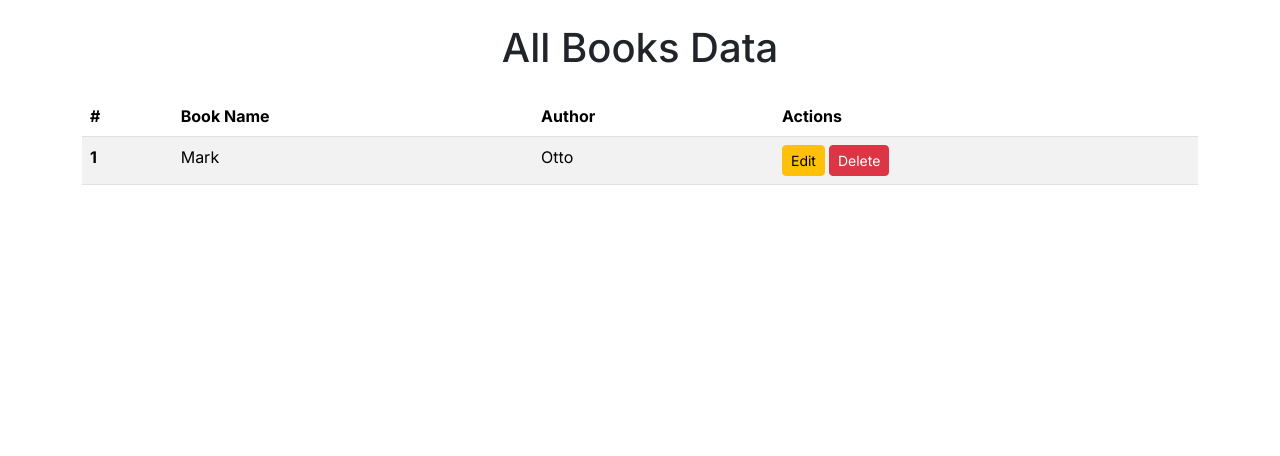
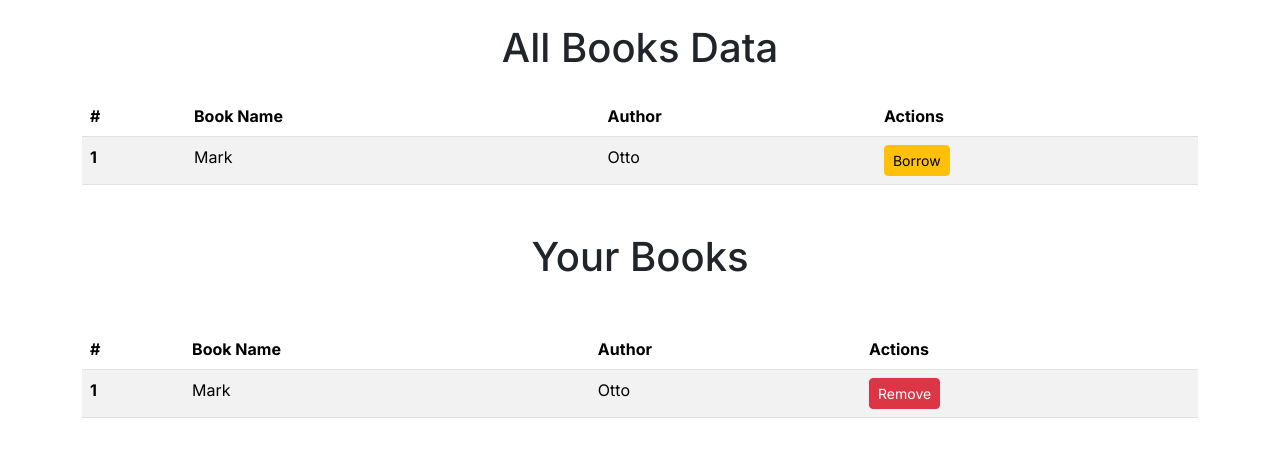
Before and after one commit to ALIRAZA17/LMS, a Next.js app: page /student in a window 1280 px wide. Shown: the top 456 px of the page. Built offline with nearby package versions, Linux system fonts and the light colour scheme.

Commit message:
Added prisma schema and introduced apis

```diff
--- /dev/null
+++ b/src/app/add-book/page.tsx
@@ -0,0 +1,22 @@
+export default function AddBook() {
+    return (
+        <div className="container my-4">
+        <form>
+            <div className="mb-3">
+                <label  className="form-label">Email address</label>
+                <input type="email" className="form-control" id="exampleInputEmail1" aria-describedby="emailHelp"/>
+                    <div id="emailHelp" className="form-text">We'll never share your email with anyone else.</div>
+            </div>
+            <div className="mb-3">
+                <label className="form-label">Password</label>
+                <input type="password" className="form-control" id="exampleInputPassword1"/>
+            </div>
+            <div className="mb-3 form-check">
+                <input type="checkbox" className="form-check-input" id="exampleCheck1"/>
+                    <label className="form-check-label">Check me out</label>
+            </div>
+            <button type="submit" className="btn btn-primary">Submit</button>
+        </form>
+        </div>
+    )
+}
--- a/src/app/admin/page.tsx
+++ b/src/app/admin/page.tsx
@@ -1,8 +1,18 @@
+import Link from "next/link";
 export default function AdminPage() {
     return (
       <>
         <h1 className="text-center my-4">All Books Data</h1>
 
+        <div className="d-flex justify-content-center align-items-center my-4">
+
+          <Link href={'/add-book'}>
+        <button className="btn btn-md btn-primary">
+          Add Book
+        </button>
+
+        </Link>
+        </div>
         <div className="mt-4 container">
           <table className="table table-striped">
             <thead>
--- a/src/app/page.tsx
+++ b/src/app/page.tsx
@@ -1,5 +1,19 @@
 import Link from "next/link";
-export default function Home() {
+import prisma from "../../lib/prisma";
+
+
+async function getAllBooks() {
+  const books = await prisma.book.findMany({
+    where: {
+      name: {
+        not: null
+      }
+    }
+  });
+  return books;
+}
+export default async function Home() {
+  const books = await getAllBooks();
   return (
     <>
       <div className="d-flex justify-content-center align-items-center my-4">
@@ -29,15 +43,22 @@
             </tr>
           </thead>
           <tbody>
+
+            {
+              books.map((book)=>{
+                return (
                   <tr>
                   <th scope="row">1</th>
-              <td>Mark</td>
-              <td>Otto</td>
+                  <td>{book.name}</td>
+                  <td>{book.author}</td>
                   <td>
                     <button className="btn btn-sm btn-warning">Edit</button>
                     <button className="btn btn-sm btn-danger ml-1">Delete</button>
                   </td>
                 </tr>
+                );
+              })
+            }
 
           </tbody>
         </table>
--- a/src/app/student/page.tsx
+++ b/src/app/student/page.tsx
@@ -18,8 +18,32 @@
                 <td>Mark</td>
                 <td>Otto</td>
                 <td>
-                  <button className="btn btn-sm btn-warning">Edit</button>
-                  <button className="btn btn-sm btn-danger ml-1">Delete</button>
+                  <button className="btn btn-sm btn-warning">Borrow</button>
+                </td>
+              </tr>
+
+            </tbody>
+          </table>
+
+        </div>
+        <h1 className="text-center my-5">Your Books</h1>
+        <div className="mt-4 container">
+          <table className="table table-striped">
+            <thead>
+              <tr>
+                <th scope="col">#</th>
+                <th scope="col">Book Name</th>
+                <th scope="col">Author</th>
+                <th scope="col">Actions</th>
+              </tr>
+            </thead>
+            <tbody>
+              <tr>
+                <th scope="row">1</th>
+                <td>Mark</td>
+                <td>Otto</td>
+                <td>
+                  <button className="btn btn-sm btn-danger">Remove</button>
                 </td>
               </tr>
 
```
Also changed, not shown: src/components/AllBooksTable.tsx (added), 1 other file (tests, documents, lock files or other folders). Lines whose indentation alone changed are shown as unchanged.
